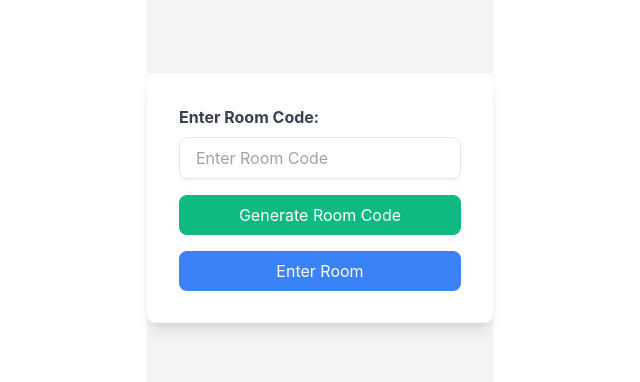
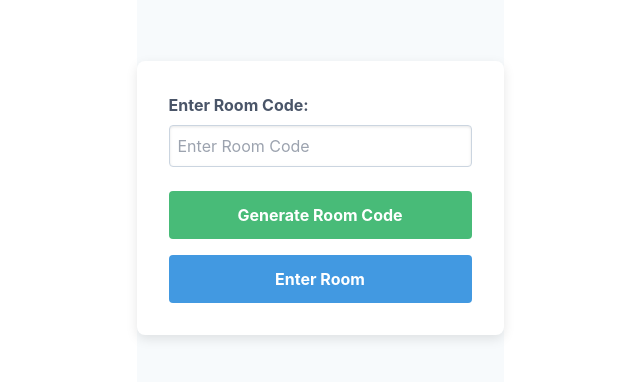
Before and after one commit to ydkdan6/metro-call, a React (Create React App) app: page / in a window 1280 px wide. Shown: the part 202-584 px from the top of the page, without its empty margins (320-960 px from the left). Built offline with nearby package versions, Linux system fonts and the light colour scheme.

Commit message:
added styles

```diff
--- a/src/App.css
+++ b/src/App.css
@@ -1,3 +1,9 @@
+/* src/index.css or src/App.css */
+@tailwind base;
+@tailwind components;
+@tailwind utilities;
+
+
 .App {
   text-align: center;
 }
--- /dev/null
+++ b/src/pages/Home/homePage.css
@@ -0,0 +1,71 @@
+/* HomePage.css */
+
+.home-page {
+    display: flex;
+    align-items: center;
+    justify-content: center;
+    height: 100vh;
+    background-color: #f7fafc;
+}
+
+.form {
+    background-color: #fff;
+    padding: 2rem;
+    border-radius: 8px;
+    box-shadow: 0 4px 12px rgba(0, 0, 0, 0.1);
+    width: 100%;
+    max-width: 400px;
+}
+
+.form-group {
+    margin-bottom: 1.5rem;
+}
+
+.form-group label {
+    display: block;
+    margin-bottom: 0.5rem;
+    font-weight: bold;
+    color: #4a5568;
+}
+
+.input-field {
+    width: 100%;
+    padding: 0.5rem;
+    border: 1px solid #cbd5e0;
+    border-radius: 4px;
+    box-shadow: inset 0 1px 3px rgba(0, 0, 0, 0.1);
+    outline: none;
+    transition: border-color 0.3s ease;
+}
+
+.input-field:focus {
+    border-color: #4299e1;
+}
+
+.generate-button, .submit-button {
+    width: 100%;
+    padding: 0.75rem;
+    border: none;
+    border-radius: 4px;
+    color: #fff;
+    font-weight: bold;
+    cursor: pointer;
+    transition: background-color 0.3s ease;
+}
+
+.generate-button {
+    background-color: #48bb78;
+    margin-bottom: 1rem;
+}
+
+.generate-button:hover {
+    background-color: #38a169;
+}
+
+.submit-button {
+    background-color: #4299e1;
+}
+
+.submit-button:hover {
+    background-color: #3182ce;
+}
--- a/src/pages/Home/index.jsx
+++ b/src/pages/Home/index.jsx
@@ -1,5 +1,6 @@
 import React, { useState } from 'react';
 import { useNavigate } from 'react-router-dom';
+import './homePage.css'; // Import the CSS file
 
 const HomePage = () => {
     const [roomCode, setRoomCode] = useState('');
@@ -7,7 +8,7 @@ const HomePage = () => {
 
     // Function to generate a random room code
     const generateRoomCode = () => {
-        const generatedCode = Math.random().toString(36).substring(2, 10).toUpperCase(); // Generates a random string
+        const generatedCode = Math.random().toString(36).substring(2, 10).toUpperCase();
         setRoomCode(generatedCode);
     };
 
@@ -17,37 +18,31 @@ const HomePage = () => {
     };
 
     return (
-        <div className="flex items-center justify-center h-screen bg-gray-100">
-            <form
-                className="bg-white p-8 rounded-lg shadow-lg w-full max-w-sm"
-                onSubmit={handleSubmit}
-            >
-                <div className="mb-4">
-                    <label className="block text-gray-700 font-bold mb-2">
-                        Enter Room Code:
-                    </label>
+        <div className="home-page">
+            <form className="form" onSubmit={handleSubmit}>
+                <div className="form-group">
+                    <label>Enter Room Code:</label>
                     <input
                         type="text"
                         placeholder="Enter Room Code"
                         required
                         value={roomCode}
                         onChange={(e) => setRoomCode(e.target.value)}
-                        className="w-full px-4 py-2 border rounded-lg shadow-sm focus:outline-none focus:ring-2 focus:ring-blue-500"
+                        className="input-field"
                     />
                 </div>
 
-                {/* Button to generate room code */}
                 <button
                     type="button"
                     onClick={generateRoomCode}
-                    className="w-full mb-4 bg-green-500 text-white py-2 rounded-lg hover:bg-green-600 transition duration-300"
+                    className="generate-button"
                 >
                     Generate Room Code
                 </button>
 
                 <button
                     type="submit"
-                    className="w-full bg-blue-500 text-white py-2 rounded-lg hover:bg-blue-600 transition duration-300"
+                    className="submit-button"
                 >
                     Enter Room
                 </button>
--- a/tailwind.config.js
+++ b/tailwind.config.js
@@ -1,11 +1,9 @@
-// tailwind.config.js
+/** @type {import('tailwindcss').Config} */
 module.exports = {
-  purge: ['./src/**/*.{js,jsx,ts,tsx}', './public/index.html'],
-  darkMode: false, // or 'media' or 'class'
+  content: [
+    "./src/**/*.{js,jsx,ts,tsx}",
+  ],
   theme: {
-    extend: {},
-  },
-  variants: {
     extend: {},
   },
   plugins: [],
```
